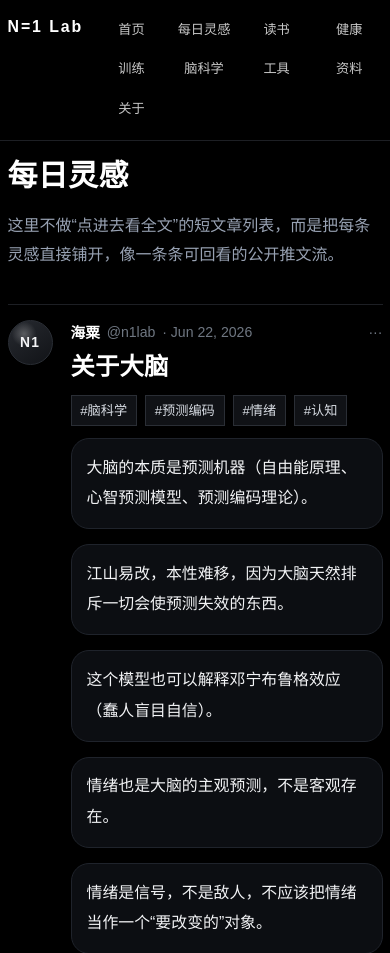
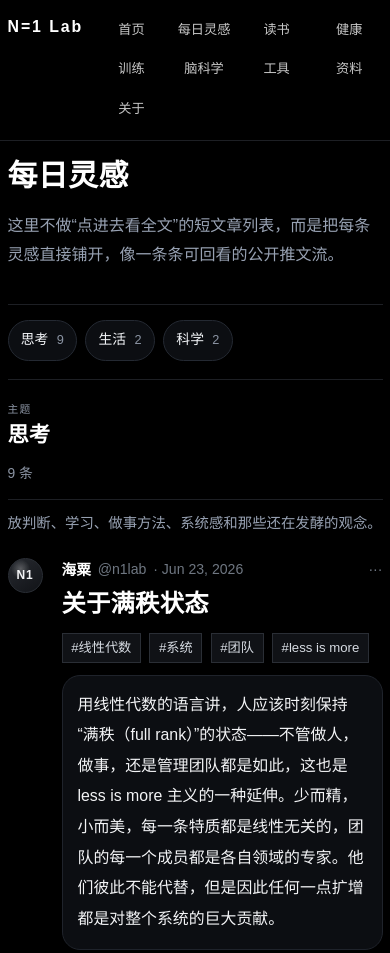
Before and after one commit to Alex-996-me/personal-blog, an Astro site: page /personal-blog/daily in a window 390 px wide. Shown: the top 953 px of the page. Built offline with nearby package versions, Linux system fonts and the light colour scheme; Astro itself is replaced by a stand-in of ours; some packages are replaced by stand-ins of ours.

Commit message:
group daily inspirations by theme

```diff
--- a/src/content.config.ts
+++ b/src/content.config.ts
@@ -1,5 +1,6 @@
 import { defineCollection, z } from "astro:content";
 import { glob } from "astro/loaders";
+import { inspirationThemeNames } from "./data/site";
 
 const sectionSummarySchema = z.object({
   heading: z.string(),
@@ -30,6 +31,7 @@ const inspirationSchema = z.object({
   title: z.string(),
   date: z.coerce.date(),
   updated: z.coerce.date().optional(),
+  theme: z.enum(inspirationThemeNames),
   tags: z.array(z.string()).default([]),
   description: z.string(),
   published: z.boolean().default(true),
--- a/src/content/inspirations/01-about-brain.md
+++ b/src/content/inspirations/01-about-brain.md
@@ -2,6 +2,7 @@
 title: "关于大脑"
 date: "2026-06-22T10:10:00+08:00"
 updated: "2026-06-22T10:10:00+08:00"
+theme: "科学"
 tags:
   - "脑科学"
   - "预测编码"
--- a/src/content/inspirations/02-about-knowledge.md
+++ b/src/content/inspirations/02-about-knowledge.md
@@ -2,6 +2,7 @@
 title: "关于知识"
 date: "2026-06-22T10:09:00+08:00"
 updated: "2026-06-22T10:09:00+08:00"
+theme: "思考"
 tags:
   - "学习"
   - "知识结构"
--- a/src/content/inspirations/03-about-doing.md
+++ b/src/content/inspirations/03-about-doing.md
@@ -2,6 +2,7 @@
 title: "关于做事"
 date: "2026-06-22T10:08:00+08:00"
 updated: "2026-06-22T10:08:00+08:00"
+theme: "思考"
 tags:
   - "执行力"
   - "决策"
--- a/src/content/inspirations/04-about-fate.md
+++ b/src/content/inspirations/04-about-fate.md
@@ -2,6 +2,7 @@
 title: "关于命运"
 date: "2026-06-22T10:07:00+08:00"
 updated: "2026-06-22T10:07:00+08:00"
+theme: "思考"
 tags:
   - "命运"
   - "复利"
--- a/src/content/inspirations/05-about-information.md
+++ b/src/content/inspirations/05-about-information.md
@@ -2,6 +2,7 @@
 title: "关于信息"
 date: "2026-06-22T10:06:00+08:00"
 updated: "2026-06-22T10:06:00+08:00"
+theme: "思考"
 tags:
   - "信息"
   - "认知卫生"
--- a/src/content/inspirations/06-about-social.md
+++ b/src/content/inspirations/06-about-social.md
@@ -2,6 +2,7 @@
 title: "关于社交"
 date: "2026-06-22T10:05:00+08:00"
 updated: "2026-06-22T10:05:00+08:00"
+theme: "思考"
 tags:
   - "社交"
   - "边界"
--- a/src/content/inspirations/07-about-ability.md
+++ b/src/content/inspirations/07-about-ability.md
@@ -2,6 +2,7 @@
 title: "关于能力"
 date: "2026-06-22T10:04:00+08:00"
 updated: "2026-06-22T10:04:00+08:00"
+theme: "思考"
 tags:
   - "能力"
   - "元认知"
--- a/src/content/inspirations/08-about-life.md
+++ b/src/content/inspirations/08-about-life.md
@@ -2,6 +2,7 @@
 title: "关于生命"
 date: "2026-06-22T10:03:00+08:00"
 updated: "2026-06-22T10:03:00+08:00"
+theme: "生活"
 tags:
   - "生命"
   - "幸福"
--- a/src/content/inspirations/09-about-self.md
+++ b/src/content/inspirations/09-about-self.md
@@ -2,6 +2,7 @@
 title: "关于自我"
 date: "2026-06-22T10:02:00+08:00"
 updated: "2026-06-22T10:02:00+08:00"
+theme: "思考"
 tags:
   - "自我"
   - "身份"
--- a/src/content/inspirations/10-about-cognition.md
+++ b/src/content/inspirations/10-about-cognition.md
@@ -2,6 +2,7 @@
 title: "关于认知"
 date: "2026-06-22T10:01:00+08:00"
 updated: "2026-06-22T10:01:00+08:00"
+theme: "思考"
 tags:
   - "认知"
   - "预测误差"
--- /dev/null
+++ b/src/content/inspirations/11-full-rank.md
@@ -0,0 +1,15 @@
+---
+title: "关于满秩状态"
+date: "2026-06-23T10:30:00+08:00"
+updated: "2026-06-23T10:30:00+08:00"
+theme: "思考"
+tags:
+  - "线性代数"
+  - "系统"
+  - "团队"
+  - "less is more"
+description: "用线性代数的语言去理解个人、团队和系统的扩增价值。"
+published: true
+---
+
+> 用线性代数的语言讲，人应该时刻保持“满秩（full rank）”的状态——不管做人，做事，还是管理团队都是如此，这也是 less is more 主义的一种延伸。少而精，小而美，每一条特质都是线性无关的，团队的每一个成员都是各自领域的专家。他们彼此不能代替，但是因此任何一点扩增都是对整个系统的巨大贡献。
--- a/src/content/inspirations/meat-digestibility.md
+++ b/src/content/inspirations/meat-digestibility.md
@@ -2,6 +2,7 @@
 title: "肉的消化难易程度"
 date: "2026-06-16T17:10:00+08:00"
 updated: "2026-06-16T17:10:00+08:00"
+theme: "科学"
 tags:
   - "饮食"
   - "消化"
--- a/src/content/inspirations/water-myths.md
+++ b/src/content/inspirations/water-myths.md
@@ -2,6 +2,7 @@
 title: "关于喝水的迷思"
 date: "2026-06-16"
 updated: "2026-06-16"
+theme: "生活"
 tags:
   - "健康"
   - "饮食"
--- a/src/data/site.ts
+++ b/src/data/site.ts
@@ -8,6 +8,14 @@ export type CategoryDefinition = {
 export type ModuleDefinition = {
   name: string;
   href: string;
+  description: string;
+};
+
+export const inspirationThemeNames = ["思考", "生活", "科学"] as const;
+
+export type InspirationThemeDefinition = {
+  name: (typeof inspirationThemeNames)[number];
+  slug: string;
   description: string;
 };
 
@@ -61,6 +69,24 @@ export const categories: CategoryDefinition[] = [
 
 export const visibleCategories = categories.filter((category) => !category.hidden);
 
+export const inspirationThemes: InspirationThemeDefinition[] = [
+  {
+    name: "思考",
+    slug: "thinking",
+    description: "放判断、学习、做事方法、系统感和那些还在发酵的观念。",
+  },
+  {
+    name: "生活",
+    slug: "living",
+    description: "放日常观察、身体感受、经验判断和更贴身的生活记录。",
+  },
+  {
+    name: "科学",
+    slug: "science",
+    description: "放脑科学、营养、机制、模型，以及更偏知识性的短笔记。",
+  },
+];
+
 export const modules: ModuleDefinition[] = [
   {
     name: "每日灵感",
--- a/src/lib/blog.ts
+++ b/src/lib/blog.ts
@@ -1,9 +1,10 @@
 import { getCollection, type CollectionEntry } from "astro:content";
-import { categories, visibleCategories } from "../data/site";
+import { categories, inspirationThemes, visibleCategories } from "../data/site";
 import { withBasePath } from "./paths";
 
 export type Post = CollectionEntry<"posts">;
 export type Inspiration = CollectionEntry<"inspirations">;
+export type InspirationTheme = Inspiration["data"]["theme"];
 export type ResourceDocument = CollectionEntry<"resources">;
 export type ResourceGroup = ResourceDocument["data"]["groups"][number];
 export type ResourceItem = ResourceGroup["items"][number];
@@ -56,6 +57,19 @@ export function getInspirationSlug(inspiration: Inspiration) {
 
 export function getInspirationAnchorId(inspiration: Inspiration) {
   return getInspirationSlug(inspiration);
+}
+
+export function getInspirationThemeDefinition(theme: InspirationTheme) {
+  return inspirationThemes.find((item) => item.name === theme);
+}
+
+export function getInspirationThemeAnchor(theme: InspirationTheme) {
+  const themeDefinition = getInspirationThemeDefinition(theme);
+  return `daily-theme-${themeDefinition?.slug ?? theme}`;
+}
+
+export function getInspirationThemeHref(theme: InspirationTheme) {
+  return `/daily/#${getInspirationThemeAnchor(theme)}`;
 }
 
 export function getResourceSlug(resource: ResourceDocument) {
@@ -174,6 +188,7 @@ function buildInspirationSearchText(inspiration: Inspiration) {
     [
       inspiration.data.title,
       inspiration.data.description,
+      inspiration.data.theme,
       inspiration.data.tags.join(" "),
       inspiration.body,
     ].join("\n\n"),
@@ -283,7 +298,7 @@ export async function getSearchEntries() {
       description: inspiration.data.description,
       date: inspiration.data.date.toISOString().slice(0, 10),
       updated: getInspirationUpdatedDate(inspiration).toISOString().slice(0, 10),
-      section: "每日灵感",
+      section: `每日灵感 / ${inspiration.data.theme}`,
       kind: "每日灵感",
       tags: inspiration.data.tags,
       cover: "",
--- a/src/pages/daily/index.astro
+++ b/src/pages/daily/index.astro
@@ -1,9 +1,17 @@
 ---
 import BaseLayout from "../../layouts/BaseLayout.astro";
 import InspirationStreamItem from "../../components/InspirationStreamItem.astro";
-import { getAllInspirations } from "../../lib/blog";
+import { inspirationThemes } from "../../data/site";
+import { getAllInspirations, getInspirationThemeAnchor } from "../../lib/blog";
 
 const inspirations = await getAllInspirations();
+const themeSections = inspirationThemes
+  .map((theme) => ({
+    ...theme,
+    anchorId: getInspirationThemeAnchor(theme.name),
+    items: inspirations.filter((inspiration) => inspiration.data.theme === theme.name),
+  }))
+  .filter((theme) => theme.items.length > 0);
 ---
 
 <BaseLayout
@@ -20,12 +28,38 @@ const inspirations = await getAllInspirations();
     <p>这里不做“点进去看全文”的短文章列表，而是把每条灵感直接铺开，像一条条可回看的公开推文流。</p>
   </section>
 
-  {inspirations.length > 0 ? (
-    <div class="inspiration-stream">
-      {inspirations.map((inspiration) => (
-        <InspirationStreamItem inspiration={inspiration} />
-      ))}
-    </div>
+  {themeSections.length > 0 ? (
+    <>
+      <nav class="daily-theme-nav" aria-label="每日灵感主题导航">
+        {themeSections.map((theme) => (
+          <a href={`#${theme.anchorId}`}>
+            <span>{theme.name}</span>
+            <span class="daily-theme-nav__count">{theme.items.length}</span>
+          </a>
+        ))}
+      </nav>
+
+      <div class="daily-theme-sections">
+        {themeSections.map((theme) => (
+          <section id={theme.anchorId} class="daily-theme-section">
+            <header class="daily-theme-section__header">
+              <div>
+                <p class="daily-theme-section__eyebrow">主题</p>
+                <h2>{theme.name}</h2>
+              </div>
+              <p class="daily-theme-section__count">{theme.items.length} 条</p>
+            </header>
+            <p class="daily-theme-section__description">{theme.description}</p>
+
+            <div class="inspiration-stream">
+              {theme.items.map((inspiration) => (
+                <InspirationStreamItem inspiration={inspiration} />
+              ))}
+            </div>
+          </section>
+        ))}
+      </div>
+    </>
   ) : (
     <div class="empty-state">
       这里暂时还是空的。以后你发来的感想、片段记录和突然想明白的一句话，都会直接展开出现在这里。
--- a/src/styles/global.css
+++ b/src/styles/global.css
@@ -428,6 +428,87 @@ footer {
   color: #98a2b3;
 }
 
+.body--daily .daily-theme-nav {
+  display: flex;
+  flex-wrap: wrap;
+  gap: 0.7rem;
+  margin: 1rem 0 1.65rem;
+  padding: 0 0 1.2rem;
+  border-bottom: 1px solid #1d1f24;
+}
+
+.body--daily .daily-theme-nav a {
+  display: inline-flex;
+  align-items: center;
+  gap: 0.55rem;
+  padding: 0.48rem 0.82rem;
+  border: 1px solid #242932;
+  border-radius: 999px;
+  background: #0c0e12;
+  color: #f5f7fa;
+  font-size: 0.96rem;
+  text-decoration: none;
+  transition: border-color 0.15s ease, background 0.15s ease, color 0.15s ease;
+}
+
+.body--daily .daily-theme-nav a:hover {
+  border-color: #414753;
+  background: #11151b;
+  color: #ffffff;
+}
+
+.body--daily .daily-theme-nav__count {
+  color: #8b94a3;
+  font-size: 0.85rem;
+}
+
+.body--daily .daily-theme-sections {
+  display: grid;
+  gap: 2rem;
+}
+
+.body--daily .daily-theme-section {
+  scroll-margin-top: 5rem;
+}
+
+.body--daily .daily-theme-section__header {
+  display: flex;
+  align-items: flex-end;
+  justify-content: space-between;
+  gap: 1rem;
+  padding-bottom: 0.8rem;
+  border-bottom: 1px solid #1d1f24;
+}
+
+.body--daily .daily-theme-section__eyebrow {
+  margin: 0 0 0.22rem;
+  color: #8b94a3;
+  font-size: 0.72rem;
+  letter-spacing: 0.12em;
+  text-transform: uppercase;
+}
+
+.body--daily .daily-theme-section__header h2 {
+  margin: 0;
+  color: #ffffff;
+  font-size: 1.42rem;
+  line-height: 1.15;
+}
+
+.body--daily .daily-theme-section__count {
+  margin: 0;
+  color: #8b94a3;
+  font-size: 0.92rem;
+  white-space: nowrap;
+}
+
+.body--daily .daily-theme-section__description {
+  margin: 0.7rem 0 0.4rem;
+  color: #98a2b3;
+  font-size: 0.96rem;
+  line-height: 1.75;
+}
+
 .body--daily .inspiration-stream {
   border-top: 0;
 }
@@ -1398,6 +1479,30 @@ footer {
     gap: 0.75rem;
   }
 
+  .body--daily .daily-theme-nav {
+    gap: 0.55rem;
+    margin-bottom: 1.35rem;
+  }
+
+  .body--daily .daily-theme-nav a {
+    font-size: 0.92rem;
+  }
+
+  .body--daily .daily-theme-section__header {
+    align-items: flex-start;
+    flex-direction: column;
+  }
+
+  .body--daily .inspiration-entry {
+    grid-template-columns: 2.7rem minmax(0, 1fr);
+  }
+
+  .body--daily .inspiration-entry__avatar {
+    width: 2.35rem;
+    height: 2.35rem;
+    font-size: 0.8rem;
+  }
+
   .inspiration-entry__mark {
     font-size: 1.95rem;
   }
```
Also changed, not shown: src/content/inspirations/_placeholder.md (+1 -0 lines), src/pages/daily/[...slug].astro (+4 -3 lines).
